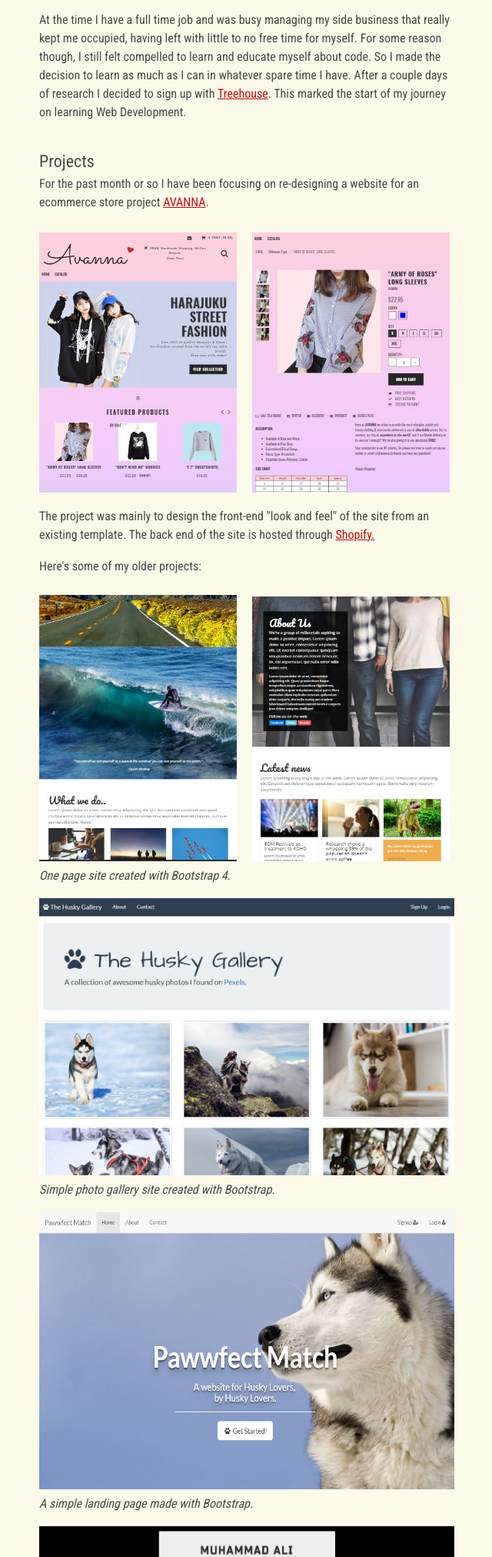
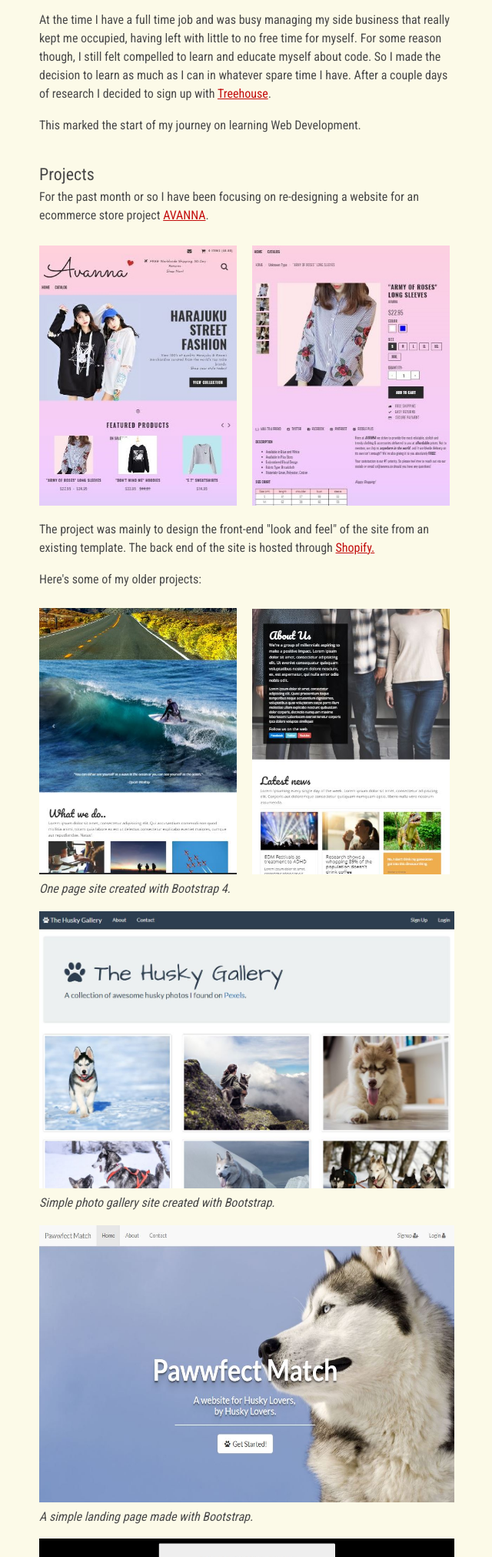
Before and after one commit to kevrainer/kevrainer.github.io, a plain HTML site: page index.html in a window 1280 px wide. Shown: the part 777-2800 px from the top of the page at 77% size, without its empty margins (319-959 px from the left). Drawn offline with Linux system fonts and the light colour scheme.

Commit message:
minor html syntax fix

```diff
--- a/index.html
+++ b/index.html
@@ -30,7 +30,8 @@
       <iframe width="540" height="304" src="http://www.youtube.com/embed/nKIu9yen5nc" frameborder="0" allowfullscreen style="margin-top: 5px; margin-bottom: 10px"></iframe>
     </div>
 
-     At the time I have a full time job and was busy managing my side business that really kept me occupied, having left with little to no free time for myself. For some reason though, I still felt compelled to learn and educate myself about code. So I made the decision to learn as much as I can in whatever spare time I have. After a couple days of research I decided to sign up with <a href="https://teamtreehouse.com/" target="_blank">Treehouse</a>. This marked the start of my journey on learning Web Development.
+     <p>At the time I have a full time job and was busy managing my side business that really kept me occupied, having left with little to no free time for myself. For some reason though, I still felt compelled to learn and educate myself about code. So I made the decision to learn as much as I can in whatever spare time I have. After a couple days of research I decided to sign up with <a href="https://teamtreehouse.com/" target="_blank">Treehouse</a>.</p>
+     <p>This marked the start of my journey on learning Web Development.</p>
 
     <h2>Projects</h2>
     <p>For the past month or so I have been focusing on re-designing a website for an ecommerce store project <a href="https://avanna.co/" target="_blank">AVANNA</a>.</p>
@@ -42,16 +43,16 @@
     <p>Here's some of my older projects:</p>
 
     <a href="assets/project1/index.html" target="_blank"><img src="assets/img/project1a.JPG" width="257" style="margin-right:20px"></a><a href="assets/project1/index.html" target="_blank"><img src="assets/img/project1b.JPG" width="257" style="margin-top: 10px"></a>
-    <p><i>One page site created with Bootstrap 4.</i></p>
+    <p><em>One page site created with Bootstrap 4.</em></p>
 
     <a href="assets/project2/gallery.html" target="_blank"><img src="assets/img/project2a.JPG" width="540" height="360" alt="Husky Gallery Thumbnail"></a>
-    <p><i>Simple photo gallery site created with Bootstrap.</i></p>
+    <p><em>Simple photo gallery site created with Bootstrap.</em></p>
 
     <a href="assets/project3/index.html" target="_blank"><img src="assets/img/project3a.JPG" width="540" height="360" alt="Husky landing page"></a>
-    <p><i>A simple landing page made with Bootstrap.</i></p>
+    <p><em>A simple landing page made with Bootstrap.</em></p>
 
     <a href="https://codepen.io/kevrainer/pen/xqJaxP" target="_blank"><img src="assets/img/tribute.JPG" width="540" height="360" alt="Muhammad Ali"></a>
-    <p><i>Simple Tribute Page project</i></p>
+    <p><em>Simple Tribute Page project</em></p>
 
     <h2>About Me</h2>
     <p>I am married to Michelle:</p>
```
